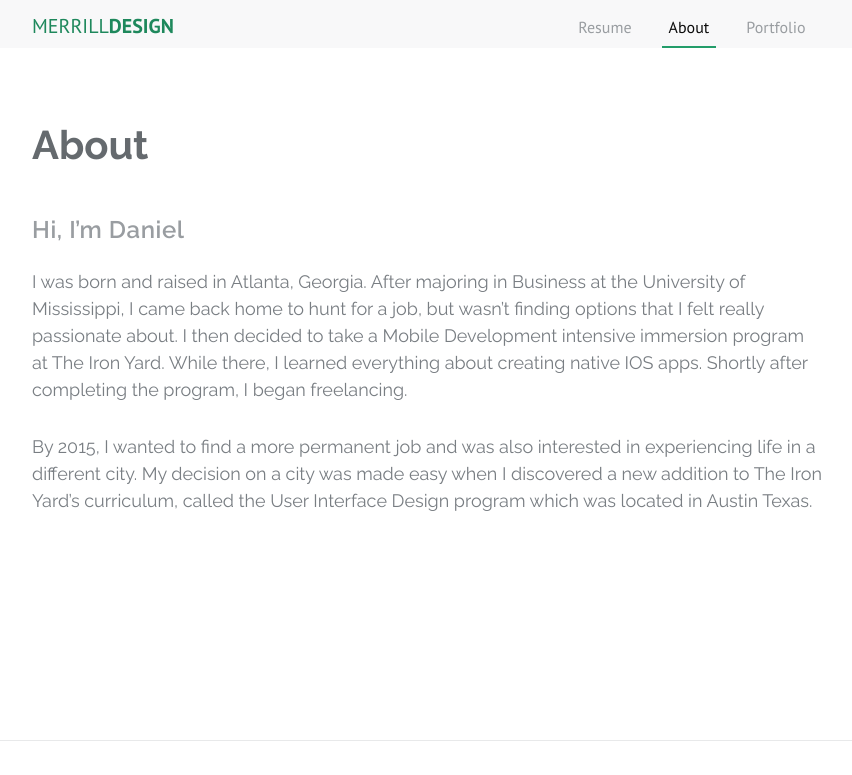
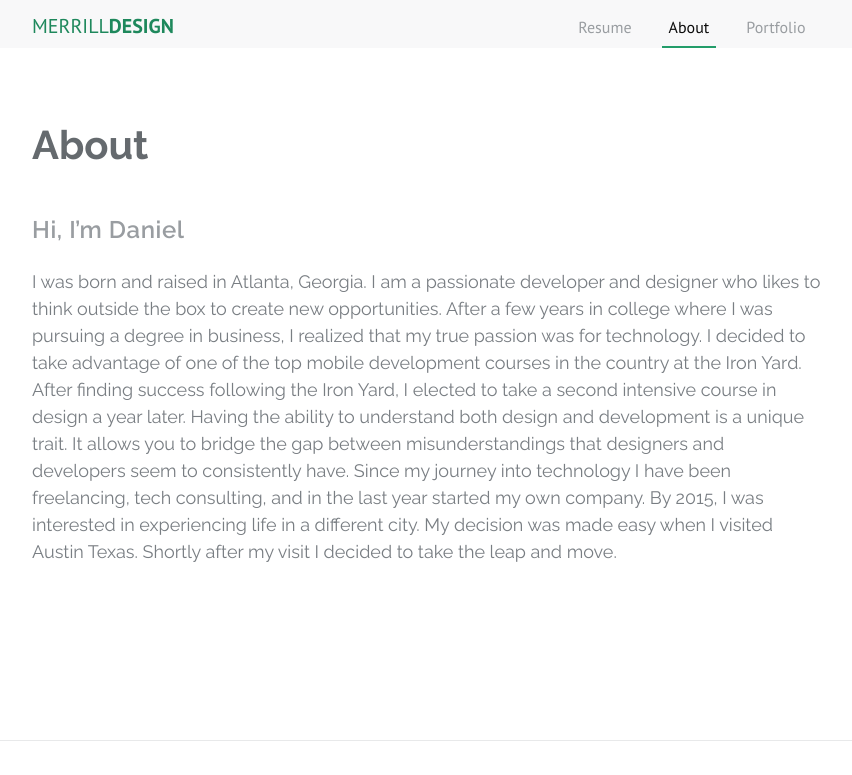
Before and after one commit to dmerrill88/MerrillDesign, a Jekyll site: the page built from about.md, in a window 1280 px wide, cut to the strip 0-775 px from the top of the page. Shown: the whole strip, without its empty margins (213-1065 px from the left). Built offline with Jekyll 4.4.1, drawn with Linux system fonts in a browser that asks for light colours.

Commit message:
changes to my about me

```diff
--- a/about.md
+++ b/about.md
@@ -5,6 +5,6 @@ permalink: /about/
 
 ## Hi, I'm Daniel
 
-I was born and raised in Atlanta, Georgia. After majoring in Business at the University of Mississippi, I came back home to hunt for a job, but wasn’t finding options that I felt really passionate about. I then decided to take a Mobile Development intensive immersion program at The Iron Yard. While there, I learned everything about creating native IOS apps. Shortly after completing the program, I began freelancing.
-
-By 2015, I wanted to find a more permanent job and was also interested in experiencing life in a different city. My decision on a city was made easy when I discovered a new addition to The Iron Yard’s curriculum, called the User Interface Design program which was located in Austin Texas.
+I was born and raised in Atlanta, Georgia. I am a passionate developer and designer who likes to think outside the box to create new opportunities. After a few years in college where I was pursuing a degree in business, I realized that my true passion was for technology. I decided to take advantage of one of the top mobile development courses in the country at the Iron Yard. After finding success following the Iron Yard, I elected to take a second intensive course in design a year later. Having the ability to understand both design and development is a unique trait. It allows you to bridge the gap between misunderstandings that designers and developers seem to consistently have.
+Since my journey into technology I have been freelancing, tech consulting, and in the last year started my own company.
+By 2015, I was interested in experiencing life in a different city. My decision was made easy when I visited Austin Texas. Shortly after my visit I decided to take the leap and move.
```
